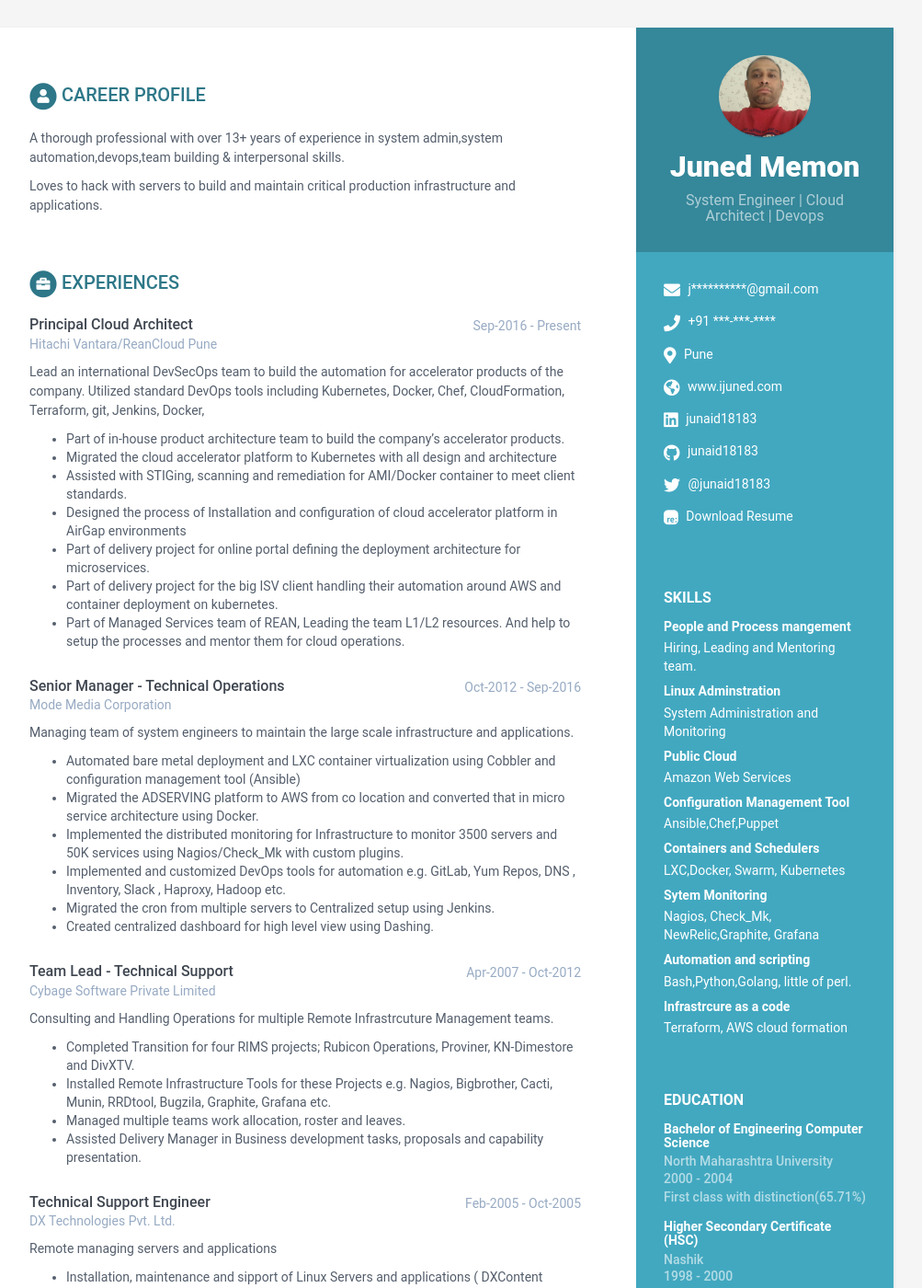
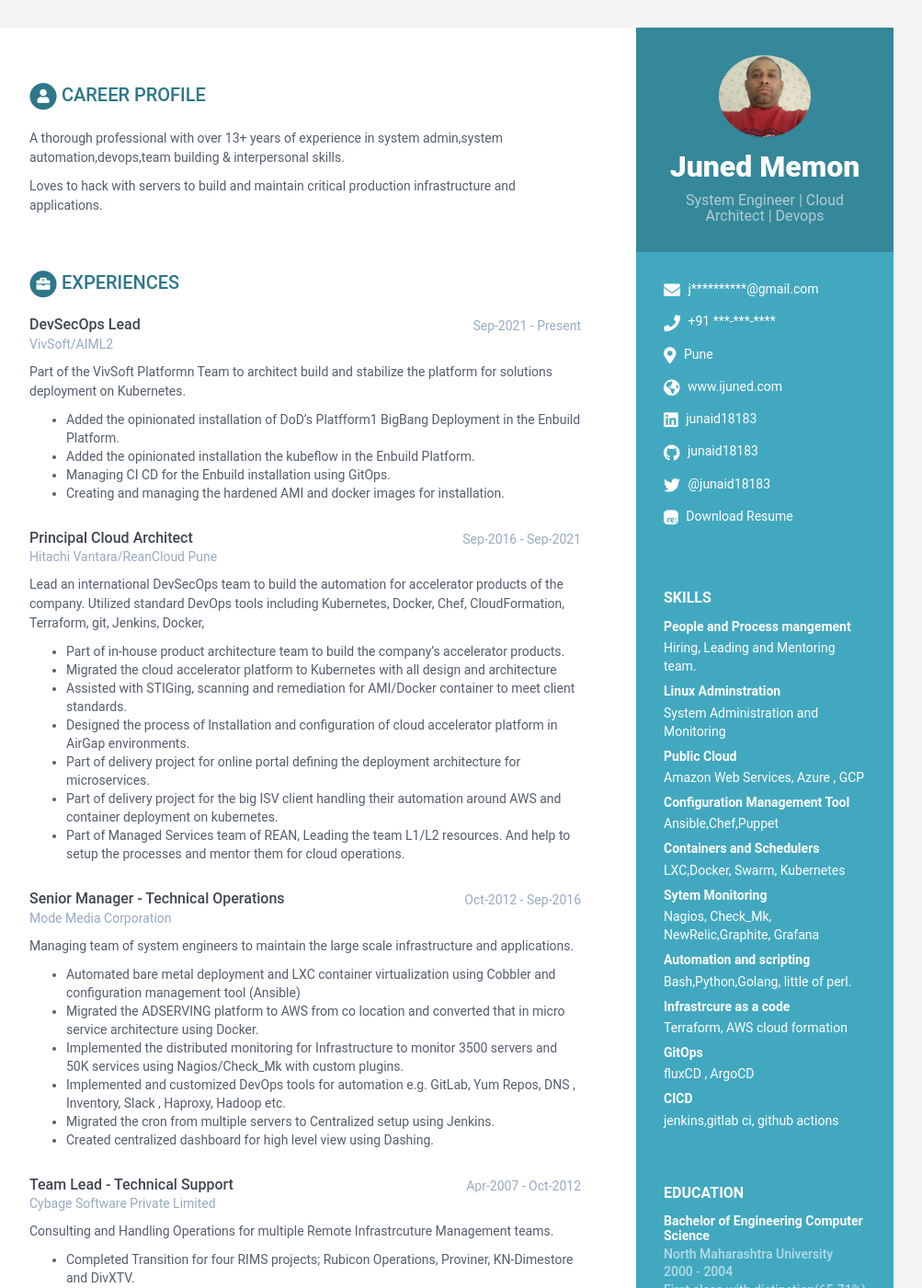
Before and after one commit to junaid18183/junaid18183.github.io, a Jekyll site: the page built from index.html, in a window 1280 px wide and 1400 px high. Shown: the whole window at 92% size, without its empty margins (168-1171 px from the left). Built offline with Jekyll 4.4.1, drawn with Linux system fonts in a browser that asks for light colours.

Commit message:
Added vivsoft

```diff
--- a/_data/data.yml
+++ b/_data/data.yml
@@ -40,7 +40,7 @@ sidebar:
       - name: Linux Adminstration
         detail: System Administration and Monitoring
       - name: Public Cloud
-        detail: Amazon Web Services
+        detail: Amazon Web Services, Azure , GCP
       - name: Configuration Management Tool
         detail: Ansible,Chef,Puppet
       - name: Containers and Schedulers
@@ -51,6 +51,10 @@ sidebar:
         detail: Bash,Python,Golang, little of perl.
       - name: Infrastrcure as a code
         detail: Terraform, AWS cloud formation
+      - name: GitOps
+        detail: fluxCD , ArgoCD
+      - name: CICD
+        detail: jenkins,gitlab ci, github actions
 
 
 
@@ -90,8 +94,18 @@ education:
 
 
 experiences:
+    - role: DevSecOps Lead
+      time: Sep-2021 - Present
+      company: VivSoft/AIML2
+      details: |
+        Part of the VivSoft Platformn Team to architect build and stabilize the platform for solutions deployment on Kubernetes.
+          - Added the opinionated installation of DoD's Platfform1 BigBang Deployment in the Enbuild Platform.
+          - Added the  opinionated installation the kubeflow in the Enbuild Platform.
+          - Managing CI CD for the Enbuild installation using GitOps.
+          - Creating and managing the hardened AMI and docker images for installation.
+
     - role: Principal Cloud Architect
-      time: Sep-2016 - Present
+      time: Sep-2016 - Sep-2021
       company: Hitachi Vantara/ReanCloud  Pune
       details: |
         Lead an international DevSecOps team to build the automation for accelerator products of the company.
@@ -100,7 +114,7 @@ experiences:
           -  Part of in-house product architecture team to build the company's accelerator products.
           -  Migrated the cloud accelerator platform to Kubernetes with all design and architecture
           -  Assisted with STIGing, scanning and remediation for AMI/Docker container to meet client standards.
-          -  Designed the process of Installation and configuration of cloud accelerator platform in AirGap environments
+          -  Designed the process of Installation and configuration of cloud accelerator platform in AirGap environments.
           -  Part of delivery project for online portal defining the deployment architecture for microservices.
           -  Part of delivery project for the big ISV client handling their automation around AWS and container deployment on kubernetes.
           -  Part of Managed Services team of REAN, Leading the team L1/L2 resources. And help to setup the processes and mentor them for cloud operations.
--- a/_includes/head.html
+++ b/_includes/head.html
@@ -8,7 +8,7 @@
   {% endif%}
   <meta http-equiv="X-UA-Compatible" content="IE=edge">
   <meta name="viewport" content="width=device-width, initial-scale=1.0">
-  <meta name="description" content="A beautiful Jekyll theme for creating resume">
+  <meta name="description" content="Juned Memon">
 
   <!-- Favicon -->
   <link rel="shortcut icon" href="favicon.ico">
```
Also changed, not shown: Gemfile.lock, 2 other files.
